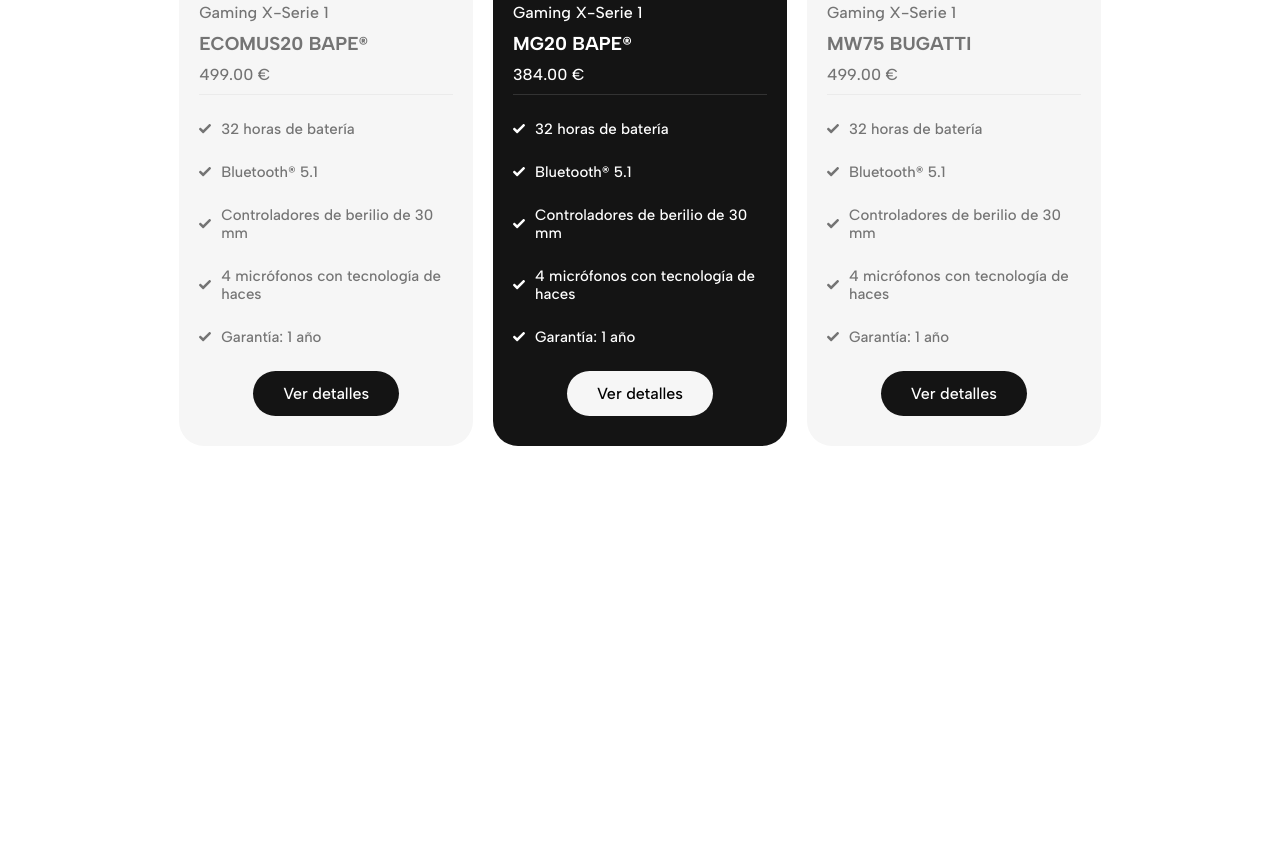
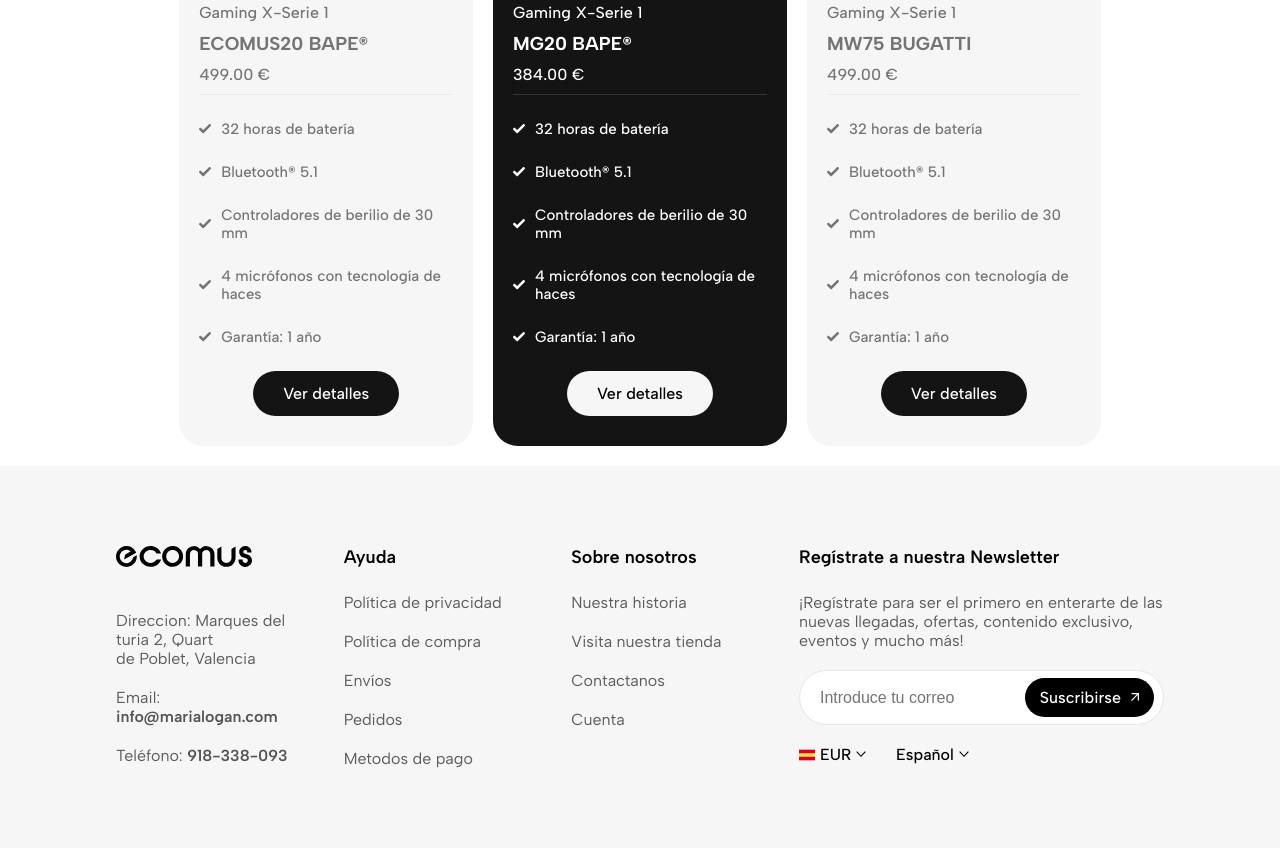
Before and after one commit to LoganNDE/Ecommerce-design, a plain HTML site: page index.html in a window 1280 px wide. Shown: the part 1144-1992 px from the top of the page. Before the commit the page ends 1590 px from the top, so only its background shows below. Drawn offline with Linux system fonts and the light colour scheme.

Commit message:
Footer agregado y cambios de estilo generales

```diff
--- a/index.html
+++ b/index.html
@@ -3,8 +3,9 @@
 <head>
     <meta charset="UTF-8">
     <meta name="viewport" content="width=device-width, initial-scale=1.0">
-    <title>Document</title>
+    <title>Ecommerce Design | Maria & Logan</title>
     <link rel="stylesheet" href="src/style.css">
+    <link rel="shortcut icon" href="src/img/Favicon.svg" type="image/x-icon">
     <script src="https://kit.fontawesome.com/4a521abdbf.js" crossorigin="anonymous"></script>
 </head>
 <body>
@@ -302,11 +303,52 @@
             </section>
 
         </main>
+        <footer class="containerFooter">
+            <div class="footer">
+                <div class="footerGrid footerColumn-1">
+                    <img src="src/img/logo.svg" alt="logo">
+                    <p>Direccion: Marques del turia 2, Quart <br> de Poblet, Valencia</p>
+                    <p>Email: <span>info@marialogan.com</span></p>
+                    <p>Teléfono: <span>918-338-093</span></p>
+                </div>
+                <div class="footerGrid footerColumn-1">
+                    <h4>Ayuda</h4>
+                    <ul>
+                        <li>Política de privacidad</li>
+                        <li>Política de compra</li>
+                        <li>Envíos</li>
+                        <li>Pedidos</li>
+                        <li>Metodos de pago</li>
+                    </ul>
+                </div>
+                <div class="footerGrid footerColumn-1">
+                    <h4>Sobre nosotros</h4>
+                    <ul>
+                        <li>Nuestra historia</li>
+                        <li>Visita nuestra tienda</li>
+                        <li>Contactanos</li>
+                        <li>Cuenta</li>
+                    </ul>
+                </div>
+                <div class="footerGrid footerColumn-1">
+                    <h4>Regístrate a nuestra Newsletter</h4>
+                    <p>¡Regístrate para ser el primero en enterarte de las nuevas llegadas, ofertas, contenido exclusivo, eventos y mucho más!</p>
+                    <div class="inputNewsletter">
+                        <input type="email" name="email" id="" class="emailInput" placeholder="Introduce tu correo">
+                        <a class="btnNewsletter" href="#">Suscribirse <svg xmlns="http://www.w3.org/2000/svg" width="8" height="8" viewBox="0 0 8 8" fill="currentColor"><path d="M0.861539 8L0 7.13846L5.90769 1.23077H0.615385V0H8V7.38462H6.76923V2.09231L0.861539 8Z"></path></svg></a>
+                    </div>
+                    <div class="optionsFooter">
+                        <span>
+                            <img src="src/img/espana.png" alt="Bandera España">
+                            EUR
+                            <svg class="hdt-icon-select-arrow hdt-inline-block" role="presentation" viewBox="0 0 19 12" width="10"><polyline fill="none" stroke="currentColor" points="17 2 9.5 10 2 2" fill-rule="evenodd" stroke-width="2" stroke-linecap="square"></polyline></svg></span>
+                        <span>Español <svg class="hdt-icon-select-arrow hdt-inline-block" role="presentation" viewBox="0 0 19 12" width="10"><polyline fill="none" stroke="currentColor" points="17 2 9.5 10 2 2" fill-rule="evenodd" stroke-width="2" stroke-linecap="square"></polyline></svg></span>
+                    </div>
+                </div>
+            </div>
+        </footer>
 
     </div>
-
-
     <script src="src/script.js"></script>
-
 </body>
 </html>
--- a/src/style.css
+++ b/src/style.css
@@ -318,16 +318,113 @@ body {
     background-color: #BEA36E;
 }
 
-
-
-
-
 .imgFtrdProduct{
     width: 100%;
 }
 
+.containerFooter{
+    margin-top: 20px;
+    display: flex;
+    justify-content: center;
+    background-color: #F6F6F6;
+}
 
 
+.footer{
+    display: grid;
+    position: relative;
+    bottom: 0;
+    grid-template-columns: repeat(4, 1fr);
+    width: 85%;
+    padding: 60px 0px;
+}
+
+.footerGrid h4{
+    margin-bottom: 25px;
+    font-weight: 600;
+    font-size: 18px;
+}
+
+.footerGrid >*{
+    padding: 0px 20px;
+    margin: 20px 0px;
+}
+
+.footerGrid ul >*{
+    margin: 20px 0px;
+    list-style: none;
+    font-weight: 400;
+    color: #5C5C5C;
+}
+
+.footerGrid ul >*:hover{
+    color: #DE282B;
+    cursor: pointer;
+}
+
+.footerGrid p {
+    font-weight: 400;
+    color:  #5C5C5C;
+}
+
+
+.footerGrid p span{
+    font-weight: 600;
+    color: #545454;
+}
+
+.inputNewsletter{
+    position: relative;
+}
+
+.emailInput {
+    padding: 10px 145px 10px 20px;
+    font-size: 16px;
+    border-radius: 50px;
+    height: 55px;
+    width: 365px;
+    border: 1px solid #e6e6e6;
+    color: #5C5C5C;
+}
+
+.btnNewsletter{
+    display: flex;
+    flex-direction: row;
+    align-items: center;
+    gap: 10px ;
+    padding: 10px 15px;
+    background-color: black;
+    border-radius: 30px;
+    position: absolute;
+    top: 7.5px;
+    right: 30px;
+}
+
+.btnNewsletter:link{
+    color: white;
+    text-decoration: none;
+}
+
+.btnNewsletter:visited{
+    color: white;
+}
+
+.optionsFooter{
+
+    display: flex;
+    gap: 30px;
+}
+
+.optionsFooter span{
+    display: flex;
+    gap: 5px;
+    align-items: center;
+}
+
+.optionsFooter span img{
+    width: 16px;
+    height: 16px;
+}
 
 /* MEDIA QUERIES */
 
@@ -417,6 +514,9 @@ body {
         display: none;
     }
 
+    .footer{
+        grid-template-columns: repeat(2, 1fr);
+    }
 }
 
 @media (max-width: 767px) {
@@ -475,4 +575,11 @@ body {
     .featuredProducts{
         grid-template-columns: 1fr;
     }
+
+    .footer{
+        grid-template-columns: 1fr;
+        width: 100%;
+    }
+
+
 }
```
Also changed, not shown: src/img/Favicon.svg (added), src/img/espana.png (added).
